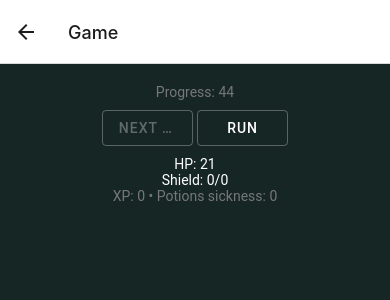
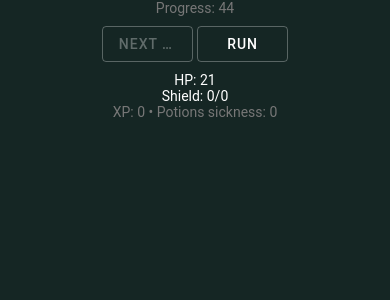
Before and after one commit to tegandbiscuits/rapscallion-native, a React Native app: screen /Game in a window 390 px wide. Shown: the top 300 px of the page. Built offline with nearby package versions, Linux system fonts and the light colour scheme.

Commit message:
No more menu bar

```diff
--- a/App.tsx
+++ b/App.tsx
@@ -4,6 +4,7 @@
 import React from 'react';
 import { DefaultTheme, Provider as PaperProvider } from 'react-native-paper';
 import { Provider as ReduxProvider } from 'react-redux';
+import { SafeAreaProvider } from 'react-native-safe-area-context';
 import Home from './src/Home';
 import Game from './src/Game';
 import { store } from './src/state/store';
@@ -36,13 +37,11 @@
   <NavigationContainer linking={linking}>
     <ReduxProvider store={store}>
       <PaperProvider theme={theme}>
-        <Stack.Navigator>
+        <SafeAreaProvider>
+          <Stack.Navigator screenOptions={{ headerShown: false }}>
             <Stack.Screen
               name="Home"
               component={Home}
-            options={{
-              headerShown: false,
-            }}
             />
             <Stack.Screen
               name="Game"
@@ -53,6 +52,7 @@
               }}
             />
           </Stack.Navigator>
+        </SafeAreaProvider>
 
         {/* <Game /> */}
         {/* eslint-disable-next-line react/style-prop-object */}
--- a/src/Game.tsx
+++ b/src/Game.tsx
@@ -2,6 +2,7 @@
 import React, { useEffect } from 'react';
 import { StyleSheet, View } from 'react-native';
 import { Button, Text, useTheme } from 'react-native-paper';
+import { SafeAreaView } from 'react-native-safe-area-context';
 import { useDispatch, useSelector } from 'react-redux';
 import PlayCard, { IPlayCard } from './decks/PlayCard';
 import {
@@ -20,7 +21,7 @@
   container: {
     flex: 1,
     alignItems: 'center',
-    padding: 20,
+    paddingHorizontal: 20,
   },
   cardContainer: {
     flexDirection: 'row',
@@ -84,7 +85,7 @@
   const unableToRun = justRan || cardsPlayedCount !== 0;
 
   return (
-    <View style={[styles.container, { backgroundColor: theme.colors.background }]}>
+    <SafeAreaView style={[styles.container, { backgroundColor: theme.colors.background }]}>
       <View>
         <Text style={styles.progress}>
           {/* eslint-disable react/jsx-one-expression-per-line */}
@@ -150,7 +151,7 @@
           onPress={() => { }}
         />
       ) : null}
-    </View>
+    </SafeAreaView>
   );
 };
 
```
Lines whose indentation alone changed are shown as unchanged.
